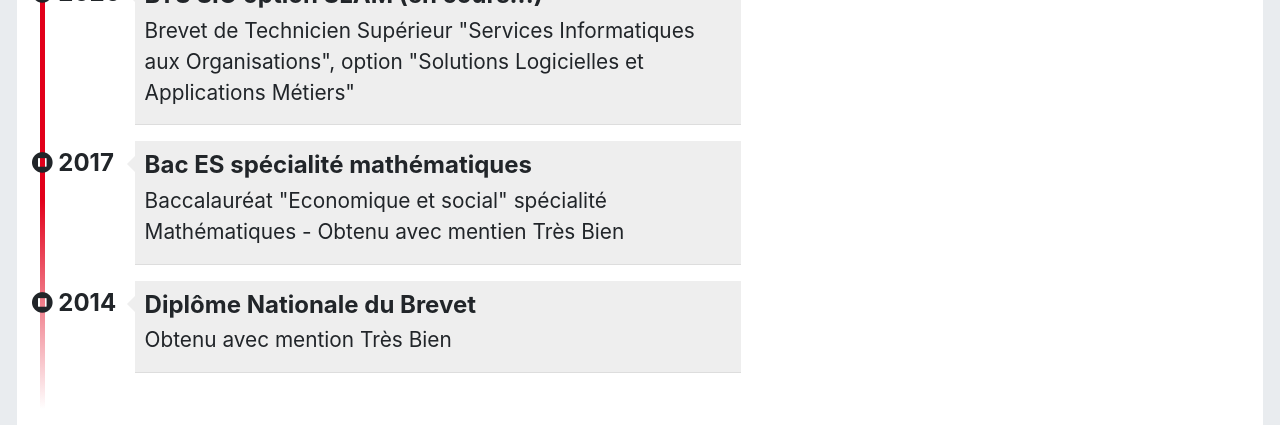
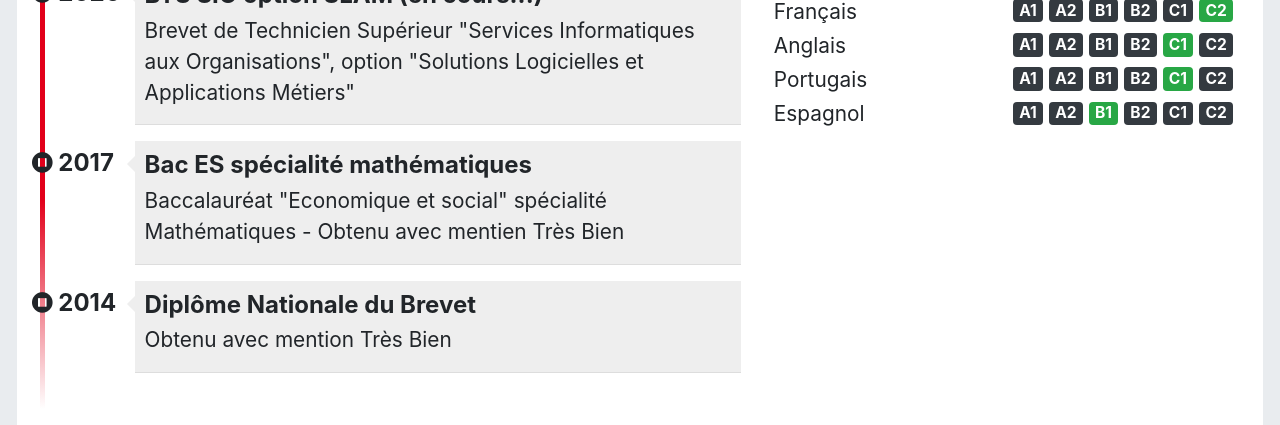
Before and after one commit to DUSSARTLuke/dussartluke.essai, a plain HTML site: page pages/cv.html in a window 1280 px wide. Shown: the part 675-1100 px from the top of the page. Drawn offline with nearby package versions, Linux system fonts and the light colour scheme.

Commit message:
rajout langue sur cv

```diff
--- a/css/cv.css
+++ b/css/cv.css
@@ -89,3 +89,9 @@ body { padding-top: 50px; }
 .meContacter a:hover>img { filter: grayscale(0); -webkit-filter: grayscale(0);
                            -moz-filter: grayscale(0);  -ms-filter: grayscale(0);
                            -o-filter: grayscale(0); }
+/******************************************
+* Langues
+******************************************/
+#langues .container { display: flex; flex-direction: row; justify-content: space-between; }
+#langues .langue, #langues .niveau{ font-size: 1.3em; }
+#langues .langue { padding-top: 3px; }
--- a/pages/cv.html
+++ b/pages/cv.html
@@ -270,6 +270,53 @@ and open the template in the editor.
               </div>
             </div>
           </div>
+          <div id="langues" class="rubrique clearfix">
+            <h2><span class="fa fa-flag"></span> Langue</h2>
+            <div class="container">
+              <div class="langue">Français</div>
+              <div class="niveau">
+                <span class="badge badge-dark">A1</span>
+                <span class="badge badge-dark">A2</span>
+                <span class="badge badge-dark">B1</span>
+                <span class="badge badge-dark">B2</span>
+                <span class="badge badge-dark">C1</span>
+                <span class="badge badge-success">C2</span>
+              </div>
+            </div>
+            <div class="container">
+              <div class="langue">Anglais</div>
+              <div class="niveau">
+                <span class="badge badge-dark">A1</span>
+                <span class="badge badge-dark">A2</span>
+                <span class="badge badge-dark">B1</span>
+                <span class="badge badge-dark">B2</span>
+                <span class="badge badge-success">C1</span>
+                <span class="badge badge-dark">C2</span>
+              </div>
+            </div>
+            <div class="container">
+              <div class="langue">Portugais</div>
+              <div class="niveau">
+                <span class="badge badge-dark">A1</span>
+                <span class="badge badge-dark">A2</span>
+                <span class="badge badge-dark">B1</span>
+                <span class="badge badge-dark">B2</span>
+                <span class="badge badge-success">C1</span>
+                <span class="badge badge-dark">C2</span>
+              </div>
+            </div>
+            <div class="container">
+              <div class="langue">Espagnol</div>
+              <div class="niveau">
+                <span class="badge badge-dark">A1</span>
+                <span class="badge badge-dark">A2</span>
+                <span class="badge badge-success">B1</span>
+                <span class="badge badge-dark">B2</span>
+                <span class="badge badge-dark">C1</span>
+                <span class="badge badge-dark">C2</span>
+              </div>
+            </div>
+          </div>
         </div>
       </div>
     </div> <!-- Emplacement pour le contenu principal de la page -->
```
